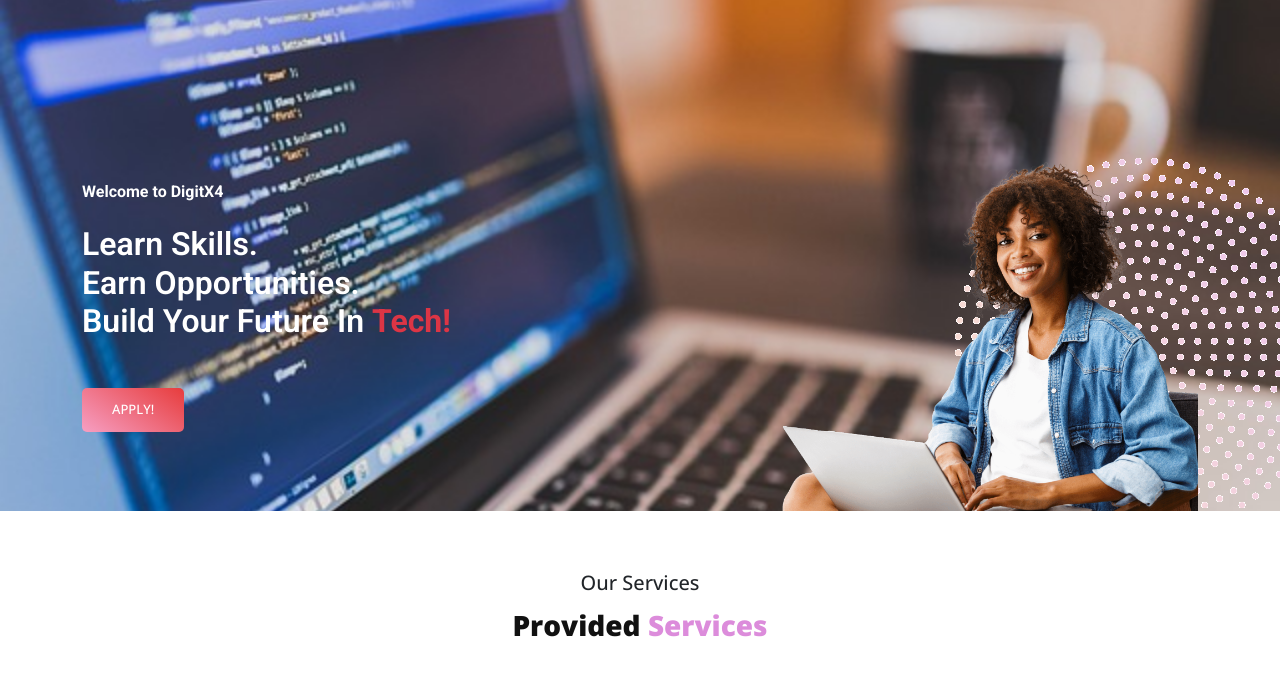
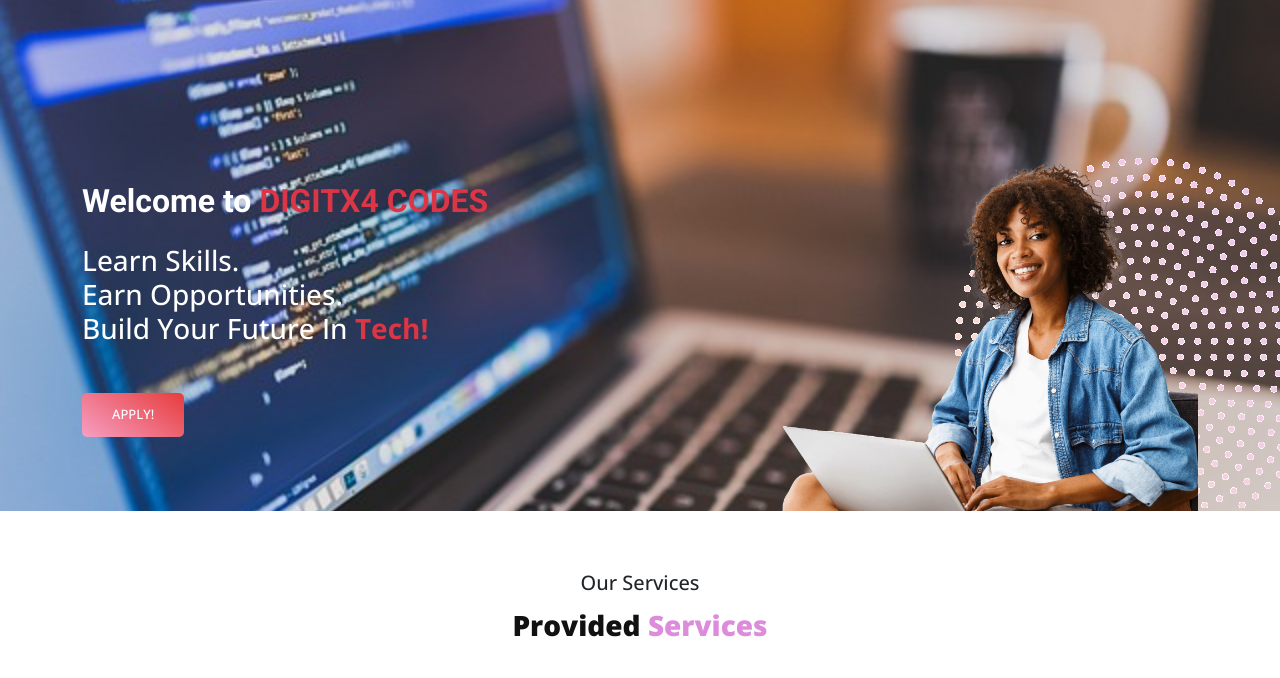
Before and after one commit to Uchextian/DIGITX4-CODES, a plain HTML site: page index.html in a window 1280 px wide. Shown: the part 122-800 px from the top of the page. Drawn offline with nearby package versions, Linux system fonts and the light colour scheme; a web font is replaced by a local one.

Commit message:
Update header text and apply button in index.html

```diff
--- a/index.html
+++ b/index.html
@@ -83,14 +83,13 @@
     <div class="container">
       <div class="row">
         <div class="col-lg-6">
-          <div class="header-text">
-            <h6 class="text-white fw-bold py-4">Welcome to DigitX4 <Code></Code></h6>
-            <h2 class="text-white ">Learn Skills.</h2>
-            <h2 class="text-white">Earn Opportunities.</h2>
-            <h2 class="text-white pb-5">Build Your Future In <span class="text-danger fw-bold">Tech!</span></h2>
+         <div class="header-text">
+            <h2 class="text-white fw-bold py-4">Welcome to <span class="text-danger">DIGITX4 CODES</span> </h2>
+            <h3 class="text-white ">Learn Skills.</h3>
+            <h3 class="text-white">Earn Opportunities.</h3>
+            <h3 class="text-white pb-5">Build Your Future In <span class="text-danger fw-bold">Tech!</span></h3>
             <div class="main-button-gradient">
-              <div class="scroll-to-section"><a href="#contact-section">Apply!</a></div>
-            </div>
+             <a href="#" data-bs-toggle="modal" data-bs-target="#bankTransferModal">Apply!</a></div>
           </div>
         </div>
         <div class="col-lg-6">
```
